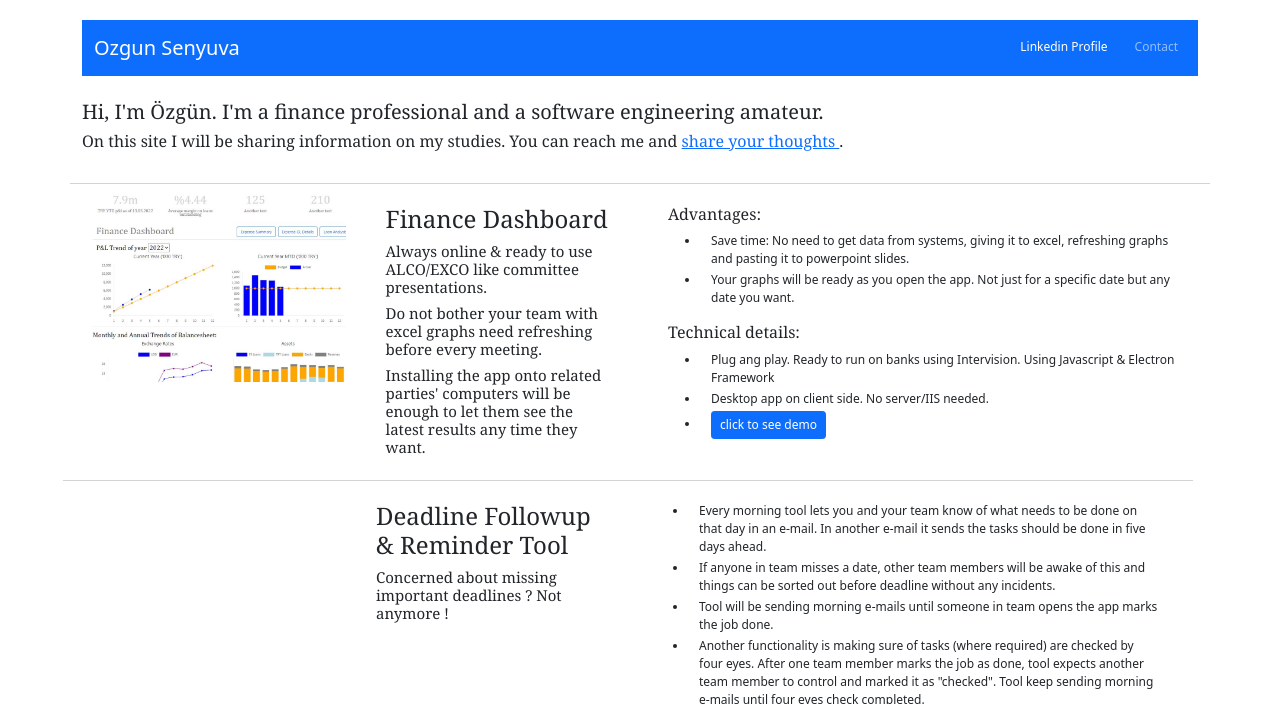
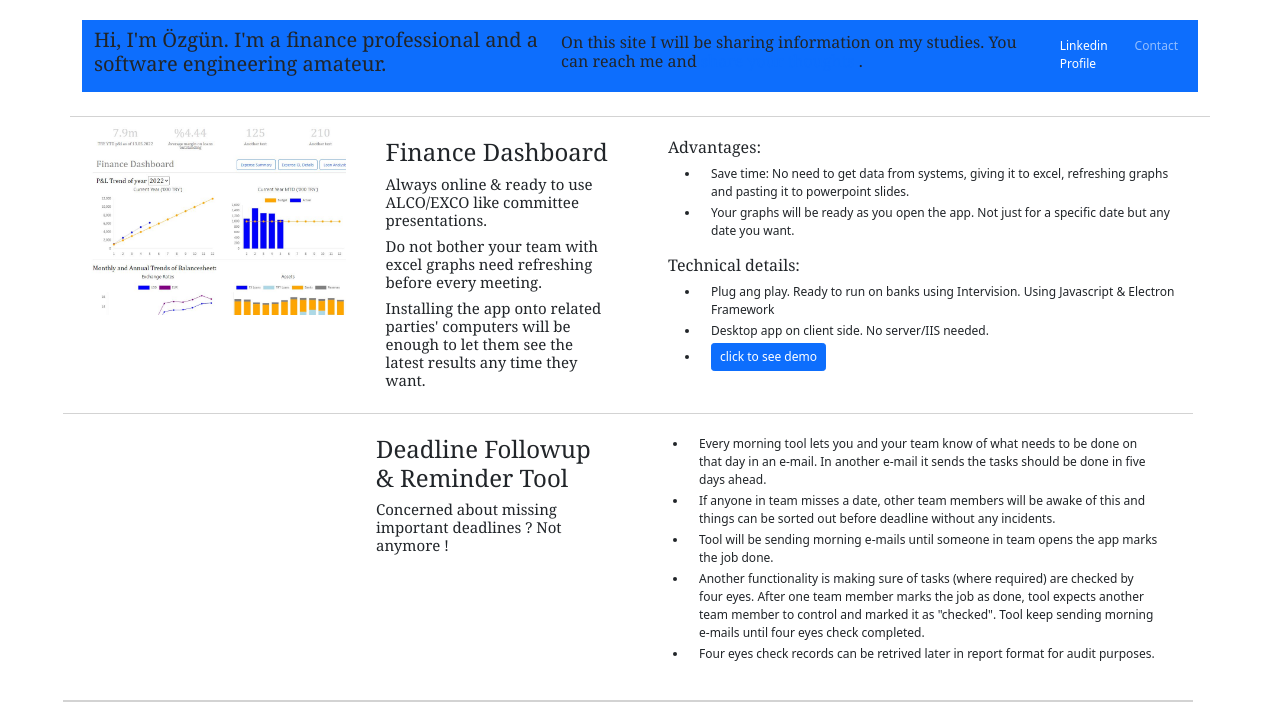
Before and after one commit to cozgun/cozgun.github.io, a plain HTML site: page index.html in a window 1280 px wide. Shown: the top 704 px of the page. Drawn offline with nearby package versions, Linux system fonts and the light colour scheme.

Commit message:
Update index.html

```diff
--- a/index.html
+++ b/index.html
@@ -466,11 +466,16 @@ ul.swatch li:first-child { webkit-border-top-left-radius: 9px; -webkit-border-bo
 
     <nav class="navbar navbar-expand-lg navbar-dark bg-primary ">
       <div class="container-fluid">
-        <a class="navbar-brand" href="#">Ozgun Senyuva</a>
+            <h5>Hi, I'm Özgün. I'm a finance professional and a software engineering amateur.</h5>
+    <h6>On this site I will be sharing information on my studies. You can reach me and <a
+        href="mailto:ozgun.senyuva@gmail.com">share your
+        thoughts </a>.
+    </h6>
+        <!-- <a class="navbar-brand" href="#">Ozgun Senyuva</a>
         <button class="navbar-toggler" type="button" data-bs-toggle="collapse" data-bs-target="#navbarNav"
           aria-controls="navbarNav" aria-expanded="false" aria-label="Toggle navigation">
           <span class="navbar-toggler-icon"></span>
-        </button>
+        </button>-->
         <form class="d-flex">
           <div class="collapse navbar-collapse" id="navbarNav">
             <ul class="navbar-nav">
@@ -486,13 +491,16 @@ ul.swatch li:first-child { webkit-border-top-left-radius: 9px; -webkit-border-bo
         </form>
       </div>
     </nav>
+
     <br>
+    <!--
     <h5>Hi, I'm Özgün. I'm a finance professional and a software engineering amateur.</h5>
     <h6>On this site I will be sharing information on my studies. You can reach me and <a
         href="mailto:ozgun.senyuva@gmail.com">share your
         thoughts </a>.
     </h6>
     <br>
+    -->
 
     <div class="row topBottomBorder">
       <div class="col-md-3 auto center ">
```
